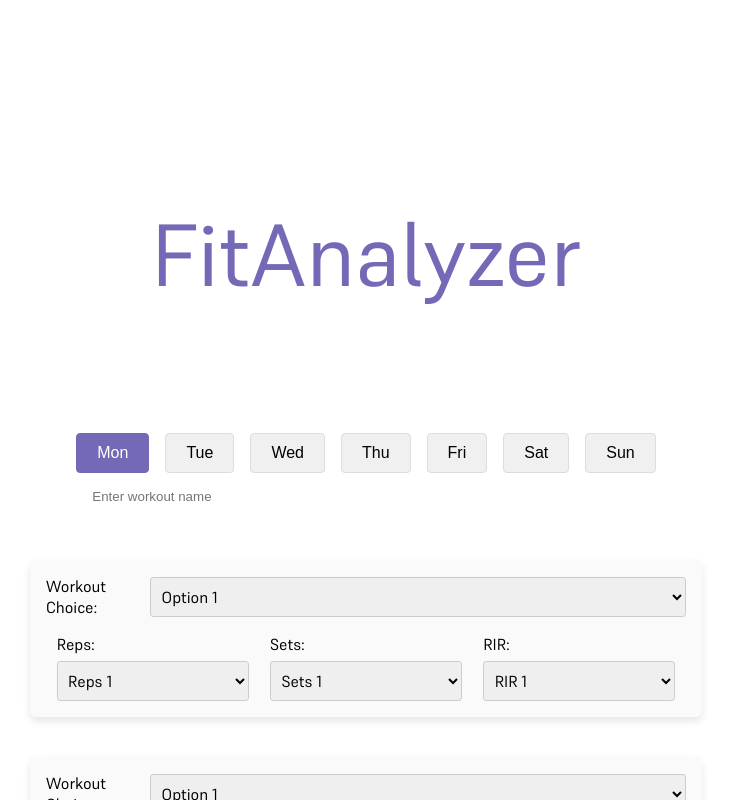
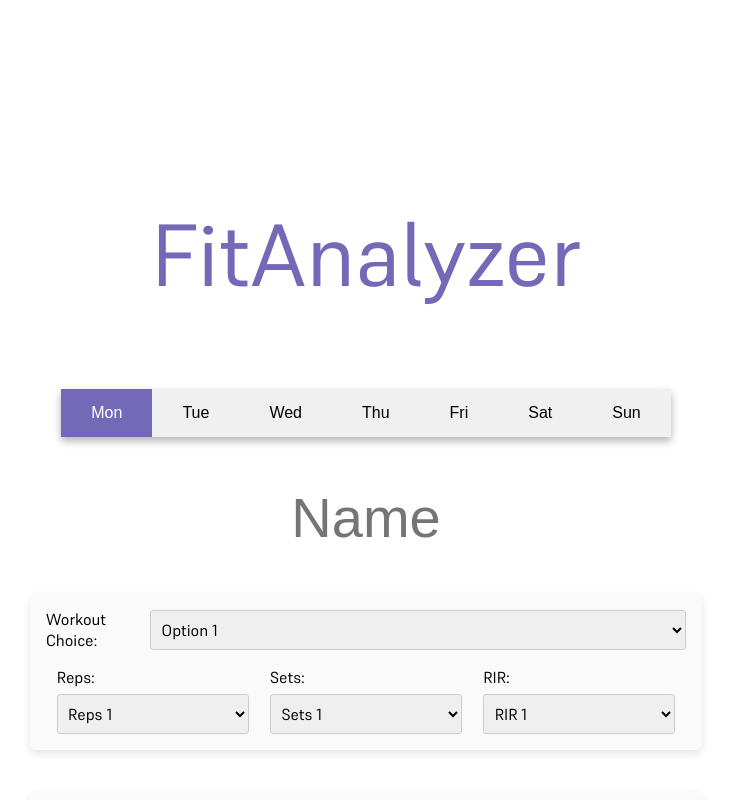
Before and after one commit to Ph1so/FitAnalyzer, a React (Create React App) app: page / in a window 1280 px wide. Both pictures are taken after a click on the button "Mon". Shown: the top 800 px of the page, without its empty margins (274-1005 px from the left). Built offline with nearby package versions, Linux system fonts and the light colour scheme.

Commit message:
fixed days + name styling

```diff
--- a/src/components/Title.css
+++ b/src/components/Title.css
@@ -6,7 +6,7 @@
   justify-content: center;
   align-items: center;
   padding: 2vmin;
-  margin-bottom: 10vmin;
+  margin-bottom: 5vmin;
   width: 100%;
   max-width: 60vmin;
   /* background-color: hsl(0, 0%, 98%); */
--- a/src/components/WorkoutName.css
+++ b/src/components/WorkoutName.css
@@ -1,19 +1,28 @@
 @import url(../fonts.css);
 
-/* Styling for the container of the buttons */
-.days-container {
+/* Parent container to center the days-container */
+.parent-container {
   display: flex;
   justify-content: center;
   align-items: center;
-  gap: 1rem; /* Spacing between buttons */
+  flex-direction: column;
+  height: 25vh; /* Optional: This makes sure the container takes full viewport height */
+}
+
+.days-container {
+  margin-bottom: 5vmin;
+  display: inline-flex;
+  justify-content: center;
+  align-items: center;
+  box-shadow: 0 4px 8px rgba(0, 0, 0, 0.3);
+  background-color: transparent;
 }
 
 /* Styling for each button */
 .day-button {
-  padding: 10px 20px;
+  padding: 15px 30px;
   font-size: 1rem;
-  border: 1px solid #ddd;
-  border-radius: 4px;
+  border: transparent;
   background-color: #f0f0f0;
   cursor: pointer;
   transition: background-color 0.3s ease, color 0.3s ease;
@@ -28,38 +37,55 @@
 
 /* Hover effect for buttons */
 .day-button:hover {
-  background-color: #e0e0e0;
+  background-color: #ad88c6;
 }
 
-.WorkoutName-input {
-  width: 100%;
-  max-width: 60vmin;
-  max-height: 30vmin;
+/* .WorkoutName-input {
+  width: 15vmin;
+  height: 5vmin;
   padding: 2vmin;
   margin-bottom: 5vmin;
   background-color: transparent;
   border-radius: 0.8vmin;
   border: transparent;
+} */
+
+/* .WorkoutName-input input[type="text"] {
+  width: 100%;
+  height: 100%;
+  padding: 8px;
+  font-size: 10em;
+  border: none;
+  border-radius: 4px;
+  text-align: center;
+  font-size: 5em;
+  display: flex;
+  align-items: center;
+  justify-content: center;
+  background-color: transparent;
 }
 
-.WorkoutName-input input[type="text"] {
-  width: 100%;
-  height: 100%; /* Ensures the input takes up the full height of the container */
+.WorkoutName-input input[type="text"]::placeholder {
+  font-size: 50em;
+  color: #ccc;
+  text-align: center;
+  display: flex;
+  align-items: center;
+  justify-content: center;
+} */
+
+.WorkoutName-input {
+  width: 50vmin;
+  height: 5vmax;
   padding: 8px;
   border: none;
   border-radius: 4px;
-  text-align: center; /* Horizontally center the text */
-  font-size: 5em; /* Adjust as needed */
+  text-align: center;
+  font-size: 3.5em; /* Adjust font-size as needed */
   display: flex;
-  align-items: center; /* Vertically center the content */
-  justify-content: center; /* Horizontally center the content */
-  background-color: transparent; /* Transparent background */
+  align-items: center;
+  justify-content: center;
+  margin: 0 auto 5vmin auto; /* Center horizontally and set bottom margin */
+  background-color: transparent;
+  color: #7469b6;
 }
-
-.WorkoutName-input input[type="text"]::placeholder {
-  color: #ccc; /* Placeholder text color */
-  text-align: center; /* Horizontally center the placeholder text */
-  display: flex;
-  align-items: center; /* Vertically center the placeholder text */
-  justify-content: center; /* Horizontally center the placeholder text */
-}
--- a/src/components/WorkoutName.js
+++ b/src/components/WorkoutName.js
@@ -2,23 +2,31 @@ import React, { useState } from "react";
 import "./WorkoutName.css";
 
 const WorkoutName = () => {
-  const [name, setName] = useState("");
+  const [names, setNames] = useState({
+    Mon: "",
+    Tue: "",
+    Wed: "",
+    Thu: "",
+    Fri: "",
+    Sat: "",
+    Sun: "",
+  });
   const [selectedDay, setSelectedDay] = useState("");
 
   const days = ["Mon", "Tue", "Wed", "Thu", "Fri", "Sat", "Sun"];
 
   // Handle the input change name
   const handleInputChange = (event) => {
-    setName(event.target.value);
+    const updatedNames = { ...names, [selectedDay]: event.target.value };
+    setNames(updatedNames);
   };
 
   const handleButtonClick = (day) => {
     setSelectedDay(day);
   };
-  // TDOD: add days of week
-  // TODO: user enters name and it saves to day
+
   return (
-    <div>
+    <div className="parent-container">
       <div className="days-container">
         {days.map((day) => (
           <button
@@ -30,13 +38,15 @@ const WorkoutName = () => {
           </button>
         ))}
       </div>
-      <input
-        className="WorkoutName-input"
-        type="text"
-        placeholder="Enter workout name"
-        value={name}
-        onChange={handleInputChange}
-      />
+      {selectedDay && (
+        <input
+          className="WorkoutName-input"
+          type="text"
+          placeholder="Name"
+          value={names[selectedDay]}
+          onChange={handleInputChange}
+        />
+      )}
     </div>
   );
 };
```
